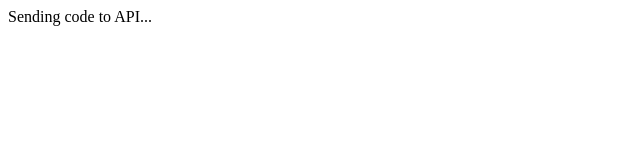
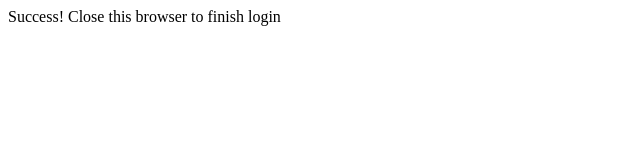
Before and after one commit to mike-ganz/sso_redirect_page, a plain HTML site: page index.html in a window 1280 px wide. Shown: the whole page, without its empty margins (0-640 px from the left). Drawn offline with Linux system fonts and the light colour scheme.

Commit message:
Update index.html

```diff
--- a/index.html
+++ b/index.html
@@ -38,6 +38,6 @@
     </script>
 </head>
 <body>
-    Sending code to API...
+    Success! Close this browser to finish login
 </body>
 </html>
```
